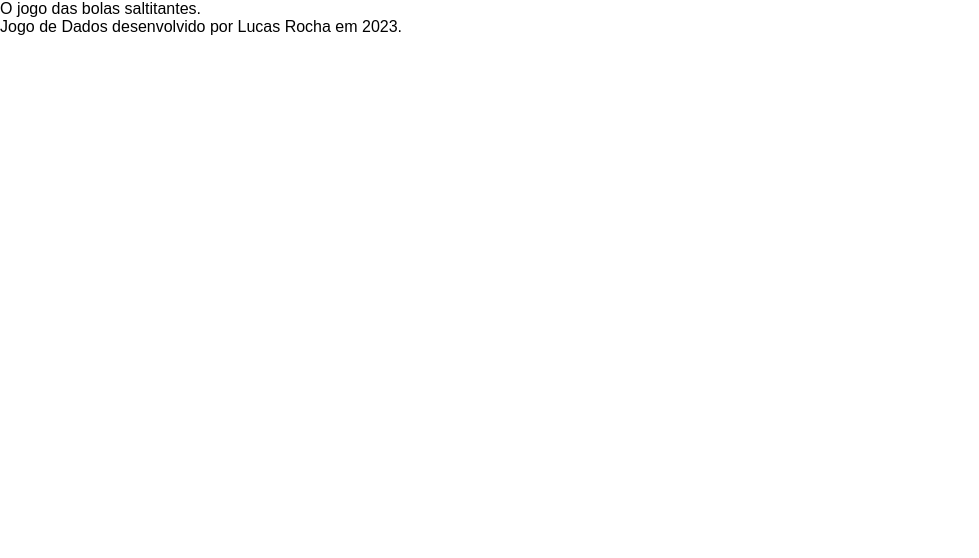
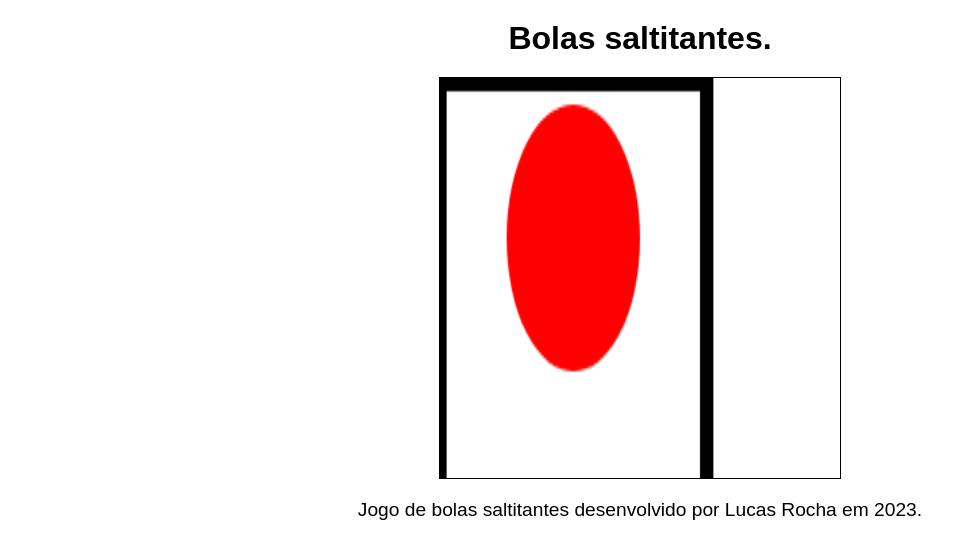
Before and after one commit to lucasb20/bola_saltitante, a plain HTML site: page index.html in a window 1280 px wide. Shown: the whole page, without its empty margins (0-979 px from the left). Drawn offline with Linux system fonts and the light colour scheme.

Commit message:
Criação do ambiente.

```diff
--- a/estilos/style.css
+++ b/estilos/style.css
@@ -5,3 +5,23 @@
     margin: 0px;
     font-family: Arial, Helvetica, sans-serif;
 }
+
+header h1{
+    font-size: 2em;
+    text-align: center;
+    padding: 20px;
+}
+
+#canvas{
+    display: block;
+    margin: auto;
+    border: 1px solid black;
+    width: 400px;
+    height: 400px;
+}
+
+footer p{
+    text-align: center;
+    font-size: 1.2em;
+    padding: 20px;
+}
--- a/index.html
+++ b/index.html
@@ -9,15 +9,17 @@
 </head>
 <body>
     <header>
-        O jogo das bolas saltitantes.
+        <h1>Bolas saltitantes.</h1>
     </header>
 
     <main>
-
+        <canvas id="canvas">
+            Seu navegador não suporta Canvas.
+        </canvas>
     </main>
 
     <footer>
-        <p>Jogo de Dados desenvolvido por Lucas Rocha em 2023.</p>
+        <p>Jogo de bolas saltitantes desenvolvido por Lucas Rocha em 2023.</p>
     </footer>
 
     <script src="scripts/main.js"></script>
--- a/scripts/main.js
+++ b/scripts/main.js
@@ -0,0 +1,11 @@
+canvas = document.querySelector('#canvas')
+
+ctx = canvas.getContext('2d')
+
+ctx.beginPath()
+ctx.fillStyle = "#ff0000"
+ctx.arc(100,60,50,0,2*Math.PI,false)
+ctx.fill()
+
+ctx.lineWidth = 10
+ctx.strokeRect(0,0,200,200)
```
